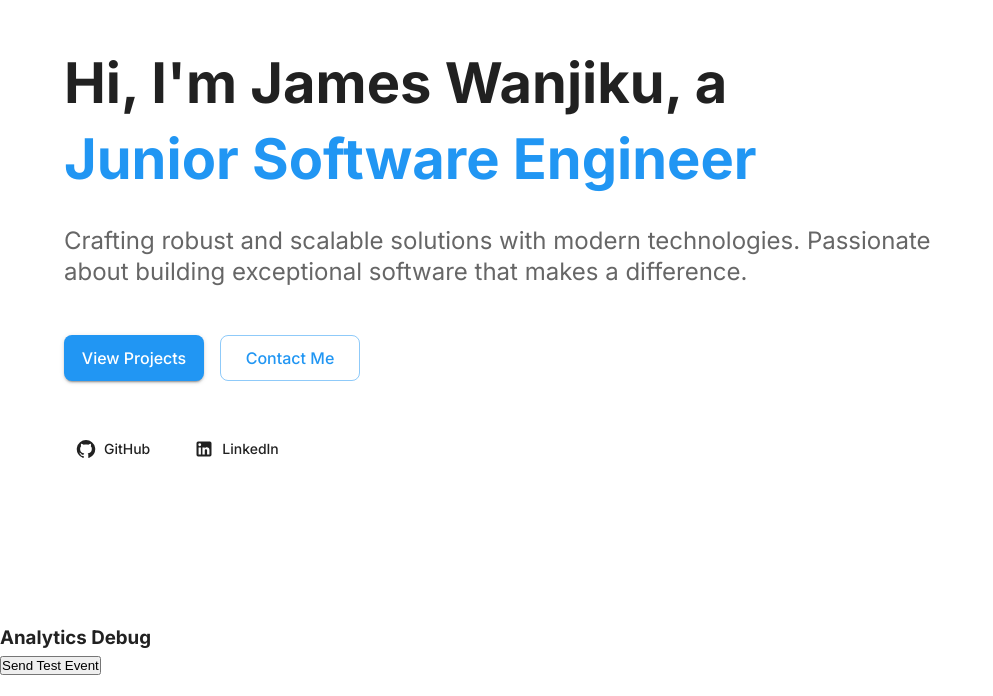
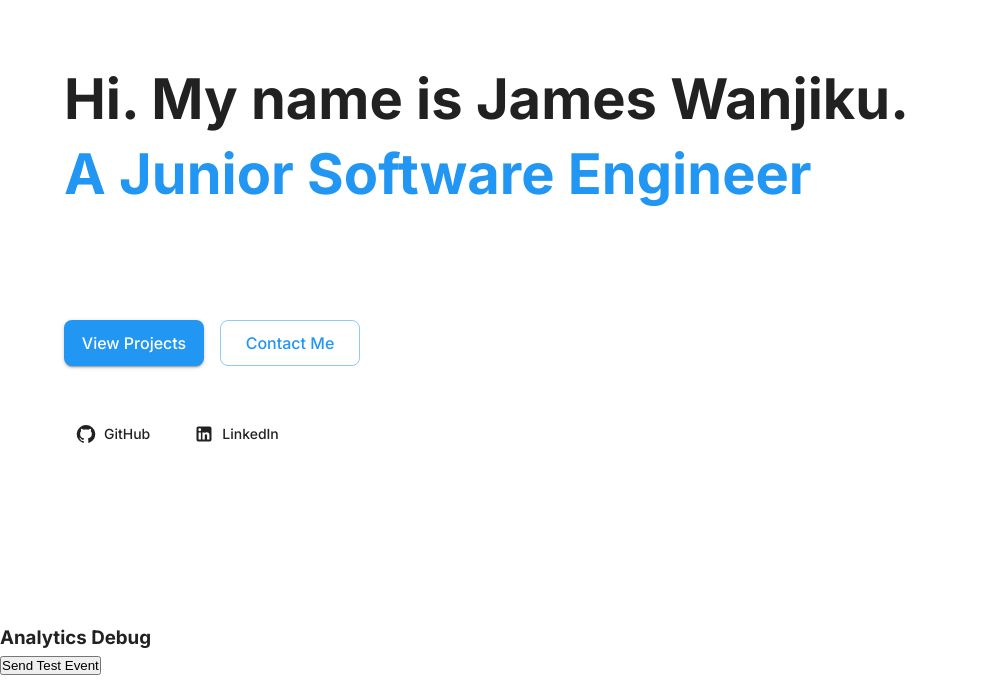
Before and after one commit to Garnet-Owl/Garnet-Owl.github.io, a Next.js app: page / in a window 1280 px wide. Shown: the part 104-800 px from the top of the page, without its empty margins (0-993 px from the left). Built offline with nearby package versions, Linux system fonts and the light colour scheme.

Commit message:
Add TypewriterEffect component and integrate it into the Hero section

```diff
--- /dev/null
+++ b/app/components/TypewriterEffect.tsx
@@ -0,0 +1,61 @@
+"use client";
+
+import React, { useState, useEffect } from "react";
+
+interface TypewriterEffectProps {
+  text: string;
+  speed?: number;
+  delay?: number;
+  className?: string;
+  punctuationDelay?: number;
+}
+
+const TypewriterEffect: React.FC<TypewriterEffectProps> = ({
+  text,
+  speed = 40,
+  delay = 0,
+  className = "",
+  punctuationDelay = 500, // Default 500ms pause at punctuation
+}) => {
+  const [displayedText, setDisplayedText] = useState("");
+  const [currentIndex, setCurrentIndex] = useState(0);
+  const [isTyping, setIsTyping] = useState(false);
+
+  useEffect(() => {
+    const timeout = setTimeout(() => {
+      setIsTyping(true);
+    }, delay);
+
+    return () => clearTimeout(timeout);
+  }, [delay]);
+
+  useEffect(() => {
+    if (isTyping && currentIndex < text.length) {
+      const currentChar = text[currentIndex];
+      const isPunctuation = [",", ".", "!", "?", ";"].includes(currentChar);
+      const nextTimeout = isPunctuation ? punctuationDelay : speed;
+
+      const timeout = setTimeout(() => {
+        setDisplayedText((prev) => prev + currentChar);
+        setCurrentIndex((prev) => prev + 1);
+      }, nextTimeout);
+
+      return () => clearTimeout(timeout);
+    }
+  }, [currentIndex, isTyping, speed, text, punctuationDelay]);
+
+  return (
+    <span className={className}>
+      {displayedText}
+      <span
+        className={`border-r-2 border-current ml-1 ${
+          currentIndex < text.length ? "animate-pulse" : "opacity-0"
+        }`}
+      >
+        &nbsp;
+      </span>
+    </span>
+  );
+};
+
+export default TypewriterEffect;
--- a/app/dashboard/components/Hero.tsx
+++ b/app/dashboard/Hero.tsx
@@ -1,4 +1,5 @@
 import React from "react";
+import TypewriterEffect from "@/app/components/TypewriterEffect";
 import { Box, Typography, Container, Button, Stack } from "@mui/material";
 import { GitHub, LinkedIn } from "@mui/icons-material";
 import { useResponsive } from "@/app/context/ResponsiveContext";
@@ -29,7 +30,7 @@ const Hero = () => {
               lineHeight: 1.2,
             }}
           >
-            Hi, I&apos;m James Wanjiku, a
+            <TypewriterEffect text="Hi. My name is James Wanjiku." speed={70} />
             <Box
               component="span"
               sx={{
@@ -38,7 +39,11 @@ const Hero = () => {
                 mt: 1,
               }}
             >
-              Junior Software Engineer
+              <TypewriterEffect
+                text="A Junior Software Engineer"
+                speed={70}
+                delay={3300}
+              />
             </Box>
           </Typography>
 
@@ -50,9 +55,11 @@ const Hero = () => {
               color: "text.secondary",
             }}
           >
-            Crafting robust and scalable solutions with modern technologies.
-            Passionate about building exceptional software that makes a
-            difference.
+            <TypewriterEffect
+              text="Crafting robust and scalable solutions with modern technologies. Passionate about building exceptional software that makes a difference."
+              speed={30}
+              delay={5600}
+            />
           </Typography>
 
           <Stack
--- a/app/page.tsx
+++ b/app/page.tsx
@@ -4,7 +4,7 @@ import dynamic from "next/dynamic";
 import AnalyticsDebug from "./components/AnalyticsDebug";
 
 // Dynamically import the Hero component
-const Hero = dynamic(() => import("./dashboard/components/Hero"), {
+const Hero = dynamic(() => import("./dashboard/Hero"), {
   ssr: true,
 });
 
```
